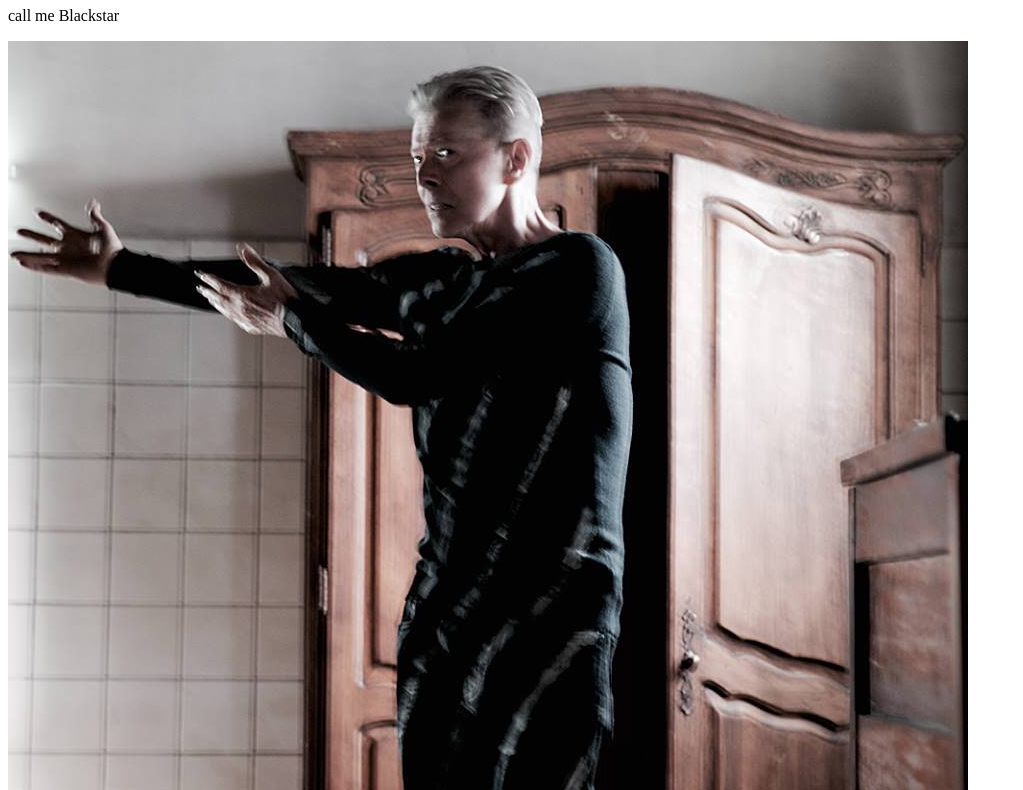
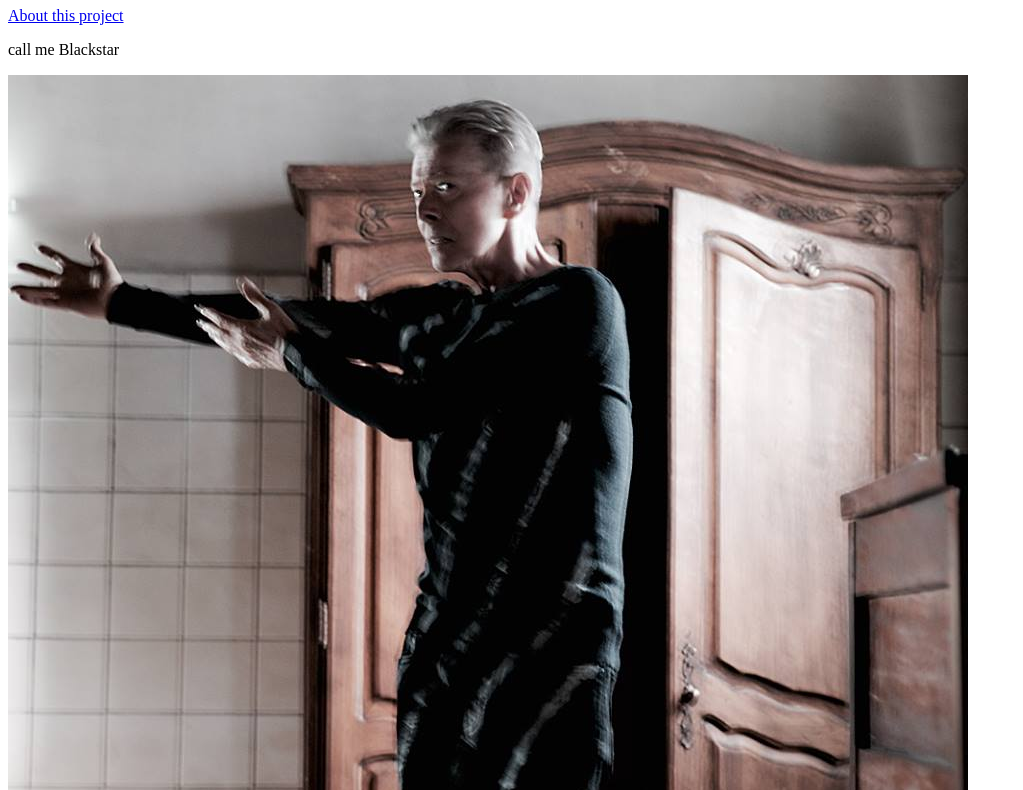
Before and after one commit to ernestocmou/website, a plain HTML site: page index.html in a window 1280 px wide. Shown: the part 73-863 px from the top of the page, without its empty margins (0-1023 px from the left). Drawn offline with Linux system fonts and the light colour scheme.

Commit message:
Add a link to the about page

```diff
--- a/index.html
+++ b/index.html
@@ -5,6 +5,7 @@
    </head>
    <body>
      <h1>hello world</h1>
+     <a href="about.html"> About this project<a/>
      <p>call me Blackstar</p>
      <img src="images/davidb.jpg">
    </body>
```
